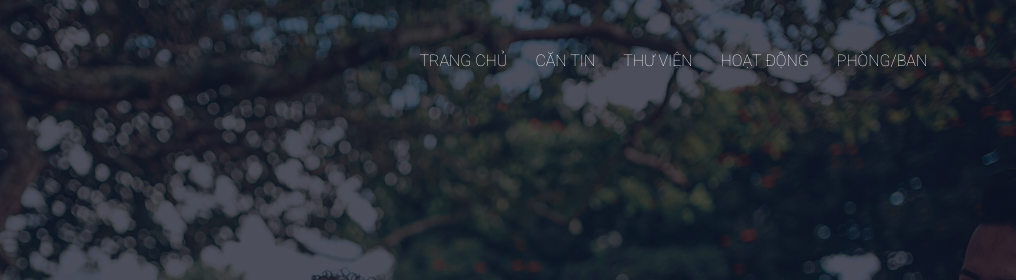
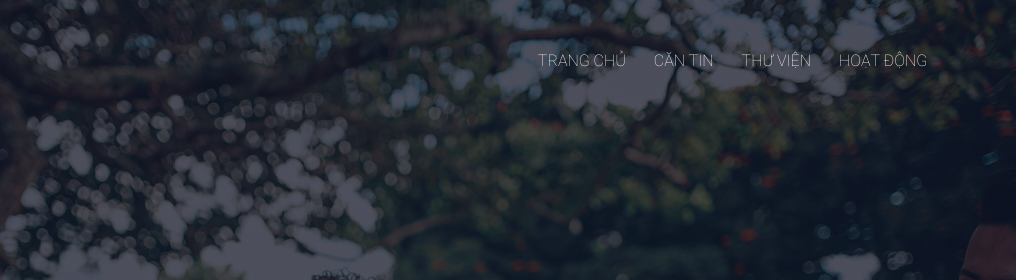
Before and after one commit to binh1232004/main, a plain HTML site: page index.html in a window 1280 px wide. Shown: the top 280 px of the page, 264-1280 px from the left. Drawn offline with Linux system fonts and the light colour scheme.

Commit message:
Update index.html

```diff
--- a/index.html
+++ b/index.html
@@ -17,9 +17,8 @@
                 <ul>
                     <li><a href="" class="">TRANG CHỦ</a></li>
                     <li><a href="https://cantindhsp.netlify.app/?fbclid=IwAR1Gvh5og821fTJ9tODJgjPJZQRSSR2lzBfFwJfdIMnoiTgFLi_X_nEDPlo" class="">CĂN TIN</a></li>
-                    <li><a href="" class="">THƯ VIỆN</a></li>
-                    <li><a href="" class="">HOẠT ĐỘNG</a></li>
-                    <li><a href="" class="">PHÒNG/BAN</a></li>
+                    <li><a href="https://hcmuellibrary.netlify.app/?fbclid=IwAR2GFpqOrRzfeBxybELwdGNPqEsc58rfEVrXDhXxnb1a6FEQL7_l6wFyly4" class="">THƯ VIỆN</a></li>
+                    <li><a href="https://bookworkingnet.github.io/?fbclid=IwAR0_NFjexVRpkwX5lkEVAiBl30-_6X-nNpgbtKjg1UZ_IS53R4ugKiqrfr8" class="">HOẠT ĐỘNG</a></li>
                 </ul>
             </div>
 
```
